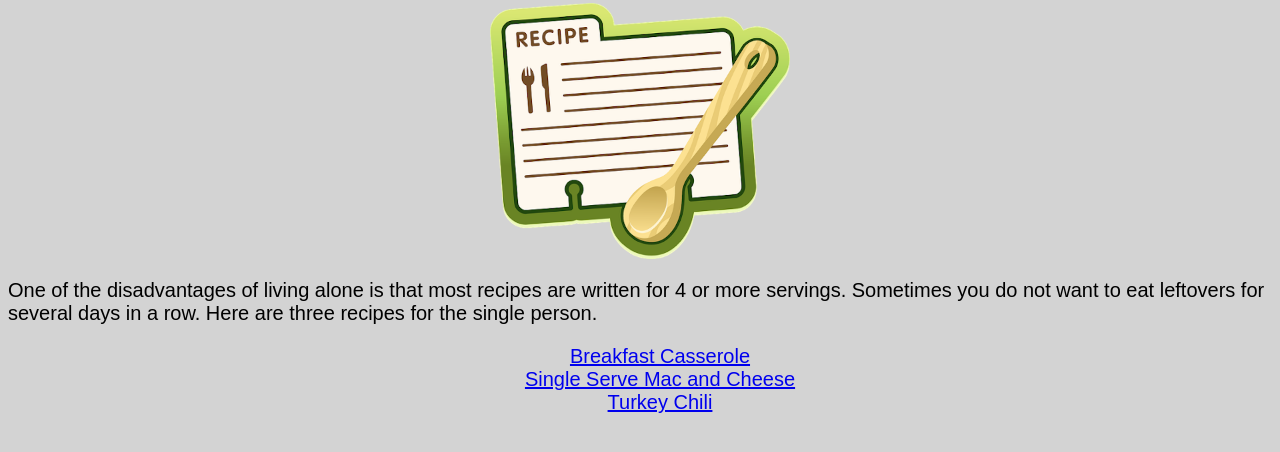
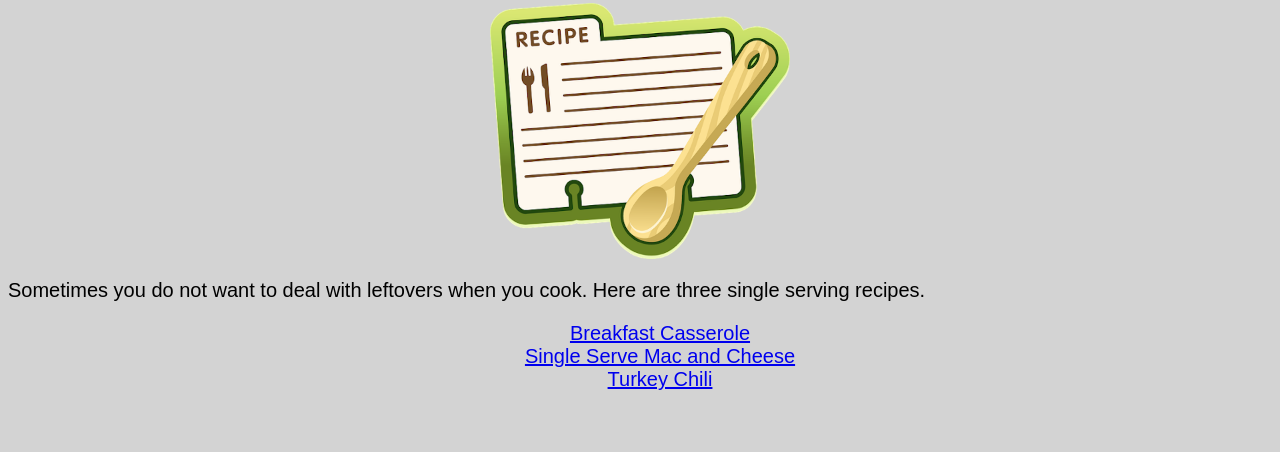
Before and after one commit to hmc2g/odin-recipes, a plain HTML site: page index.html in a window 1280 px wide. Shown: the part 154-606 px from the top of the page. Drawn offline with Linux system fonts and the light colour scheme.

Commit message:
Changed paragraph

```diff
--- a/index.html
+++ b/index.html
@@ -28,7 +28,7 @@
 <!--Main paragraph-->
 
     <div id="main">
-    <p class="para">One of the disadvantages of living alone is that most recipes are written for 4 or more servings. Sometimes you do not want to eat leftovers for several days in a row. Here are three recipes for the single person.</p>
+    <p class="para">Sometimes you do not want to deal with leftovers when you cook. Here are three single serving recipes.</p>
         </div>
 
 <!--Links-->
@@ -45,12 +45,12 @@
 
 
     </ul>
+        </div>
 
 
 
 
 </body>
-    </div>
 
 
 </html>
```
